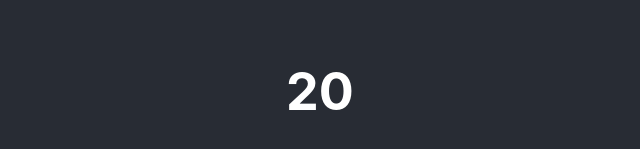
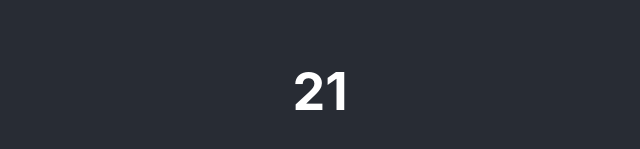
Before and after one commit to Feralamillo/pwa, a React (Create React App) app: page / in a window 1280 px wide. Shown: the part 469-618 px from the top of the page, without its empty margins (320-960 px from the left). Built offline with nearby package versions, Linux system fonts and the light colour scheme.

Commit message:
v21 - verify update

```diff
--- a/src/App.tsx
+++ b/src/App.tsx
@@ -75,7 +75,7 @@ function App() {
             Add to Homescreen
           </Button>
         )}
-        <h1>20</h1>
+        <h1>21</h1>
       </header>
     </div>
   );
```
